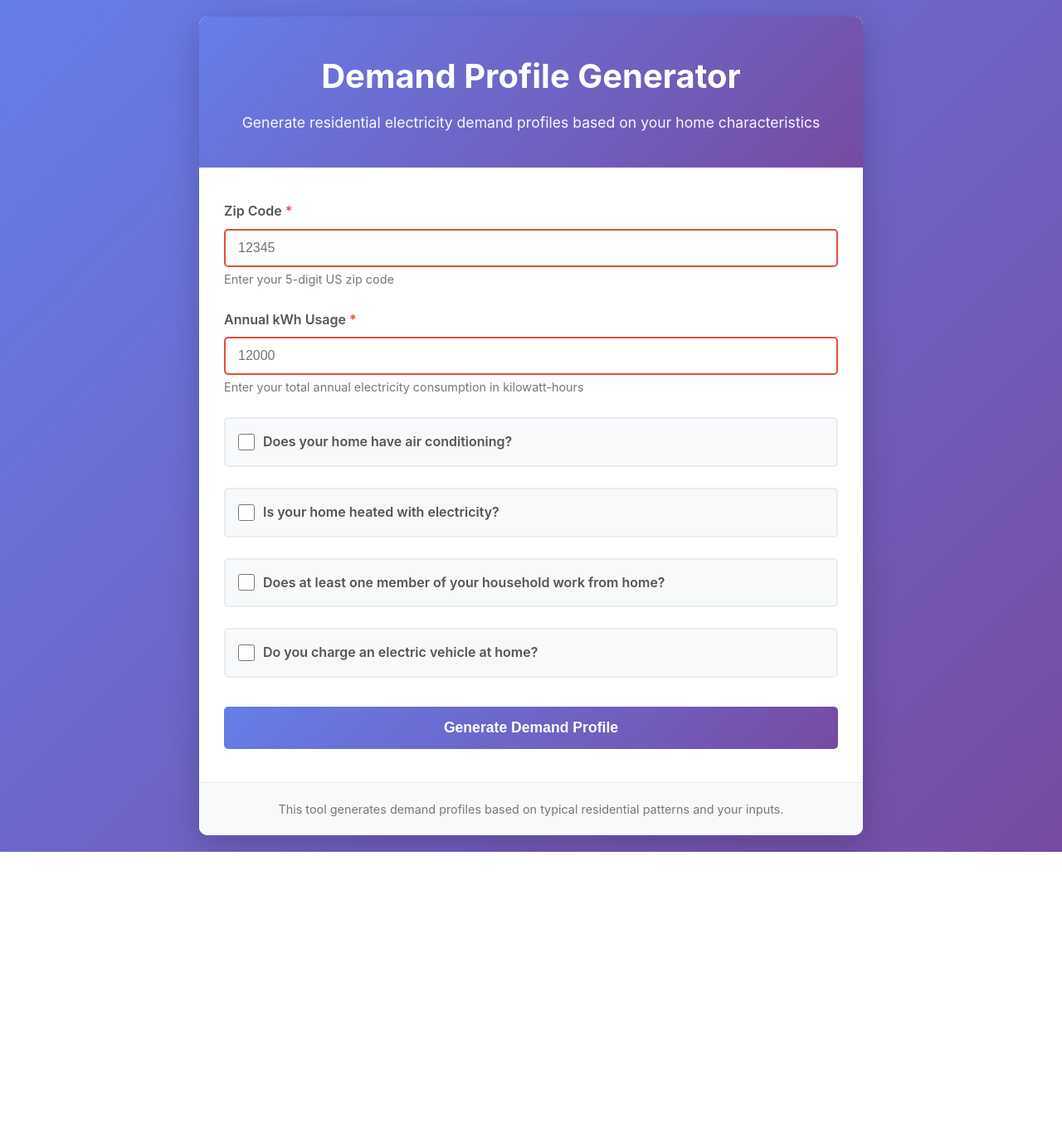
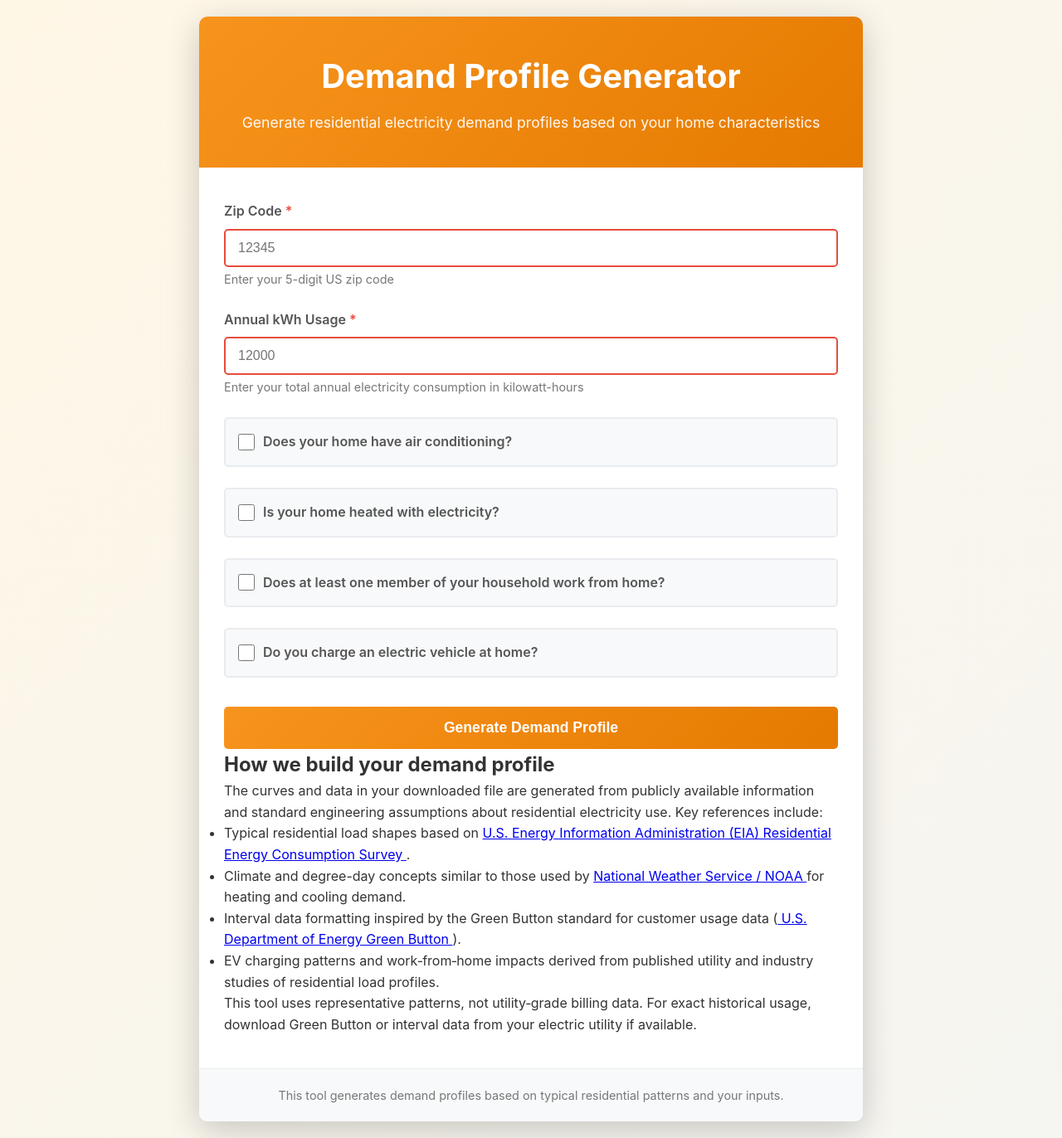
Before and after one commit to coreysol/energytools, a PHP site: page / in a window 1280 px wide. Shown: the whole page at 83% size. Before the commit the page ends 1027 px from the top, so only its background shows below. Run offline with PHP 8.4, Linux system fonts and the light colour scheme.

Commit message:
Update styles and enhance demand profile section: changed background colors, button styles, and added data sources explanation in index.php. Improved chart scaling in results.php for better visualization.

```diff
--- a/assets/css/style.css
+++ b/assets/css/style.css
@@ -12,7 +12,7 @@ body {
     font-family: -apple-system, BlinkMacSystemFont, 'Segoe UI', Roboto, Oxygen, Ubuntu, Cantarell, sans-serif;
     line-height: 1.6;
     color: #333;
-    background: linear-gradient(135deg, #667eea 0%, #764ba2 100%);
+    background: linear-gradient(135deg, #fff7e6 0%, #f5f5f1 100%);
     min-height: 100vh;
     padding: 20px;
 }
@@ -27,7 +27,7 @@ body {
 }
 
 header {
-    background: linear-gradient(135deg, #667eea 0%, #764ba2 100%);
+    background: linear-gradient(135deg, #f7941d 0%, #e57a00 100%);
     color: white;
     padding: 40px 30px;
     text-align: center;
@@ -82,7 +82,7 @@ input[type="number"] {
 input[type="text"]:focus,
 input[type="number"]:focus {
     outline: none;
-    border-color: #667eea;
+    border-color: #f7941d;
 }
 
 input[type="text"]:invalid,
@@ -115,7 +115,7 @@ small {
     width: 20px;
     height: 20px;
     cursor: pointer;
-    accent-color: #667eea;
+    accent-color: #f7941d;
 }
 
 .checkbox-label span {
@@ -129,7 +129,7 @@ small {
 }
 
 .btn-primary {
-    background: linear-gradient(135deg, #667eea 0%, #764ba2 100%);
+    background: linear-gradient(135deg, #f7941d 0%, #e57a00 100%);
     color: white;
     border: none;
     padding: 15px 30px;
@@ -143,7 +143,7 @@ small {
 
 .btn-primary:hover {
     transform: translateY(-2px);
-    box-shadow: 0 5px 15px rgba(102, 126, 234, 0.4);
+    box-shadow: 0 5px 15px rgba(231, 122, 0, 0.4);
 }
 
 .btn-primary:active {
@@ -169,7 +169,7 @@ footer {
 }
 
 .results-header h2 {
-    color: #667eea;
+    color: #f7941d;
     margin-bottom: 10px;
 }
 
@@ -195,14 +195,14 @@ footer {
 .download-section {
     margin-top: 30px;
     padding: 20px;
-    background: #e8f5e9;
+    background: #fff4e5;
     border-radius: 5px;
     text-align: center;
 }
 
 .download-btn {
     display: inline-block;
-    background: #4caf50;
+    background: #f7941d;
     color: white;
     padding: 12px 25px;
     text-decoration: none;
@@ -213,13 +213,13 @@ footer {
 }
 
 .download-btn:hover {
-    background: #45a049;
+    background: #e57a00;
 }
 
 .loading {
     text-align: center;
     padding: 40px;
-    color: #667eea;
+    color: #f7941d;
 }
 
 /* Responsive design */
--- a/index.php
+++ b/index.php
@@ -149,6 +149,46 @@ if (isset($_GET['has_ev'])) {
                     <button type="submit" class="btn-primary">Generate Demand Profile</button>
                 </div>
             </form>
+
+            <section class="data-sources">
+                <h2>How we build your demand profile</h2>
+                <p>
+                    The curves and data in your downloaded file are generated from
+                    publicly available information and standard engineering
+                    assumptions about residential electricity use. Key references include:
+                </p>
+                <ul>
+                    <li>
+                        Typical residential load shapes based on
+                        <a href="https://www.eia.gov/consumption/residential/" target="_blank" rel="noopener noreferrer">
+                            U.S. Energy Information Administration (EIA) Residential Energy Consumption Survey
+                        </a>.
+                    </li>
+                    <li>
+                        Climate and degree-day concepts similar to those used by
+                        <a href="https://www.weather.gov/" target="_blank" rel="noopener noreferrer">
+                            National Weather Service / NOAA
+                        </a>
+                        for heating and cooling demand.
+                    </li>
+                    <li>
+                        Interval data formatting inspired by the Green Button standard
+                        for customer usage data
+                        (<a href="https://energy.gov/data/green-button" target="_blank" rel="noopener noreferrer">
+                            U.S. Department of Energy Green Button
+                        </a>).
+                    </li>
+                    <li>
+                        EV charging patterns and work‑from‑home impacts derived from
+                        published utility and industry studies of residential load profiles.
+                    </li>
+                </ul>
+                <p class="data-sources-note">
+                    This tool uses representative patterns, not utility‑grade billing data.
+                    For exact historical usage, download Green Button or interval data from your
+                    electric utility if available.
+                </p>
+            </section>
         </main>
 
         <footer>
```
Also changed, not shown: results.php (+30 -11 lines).
